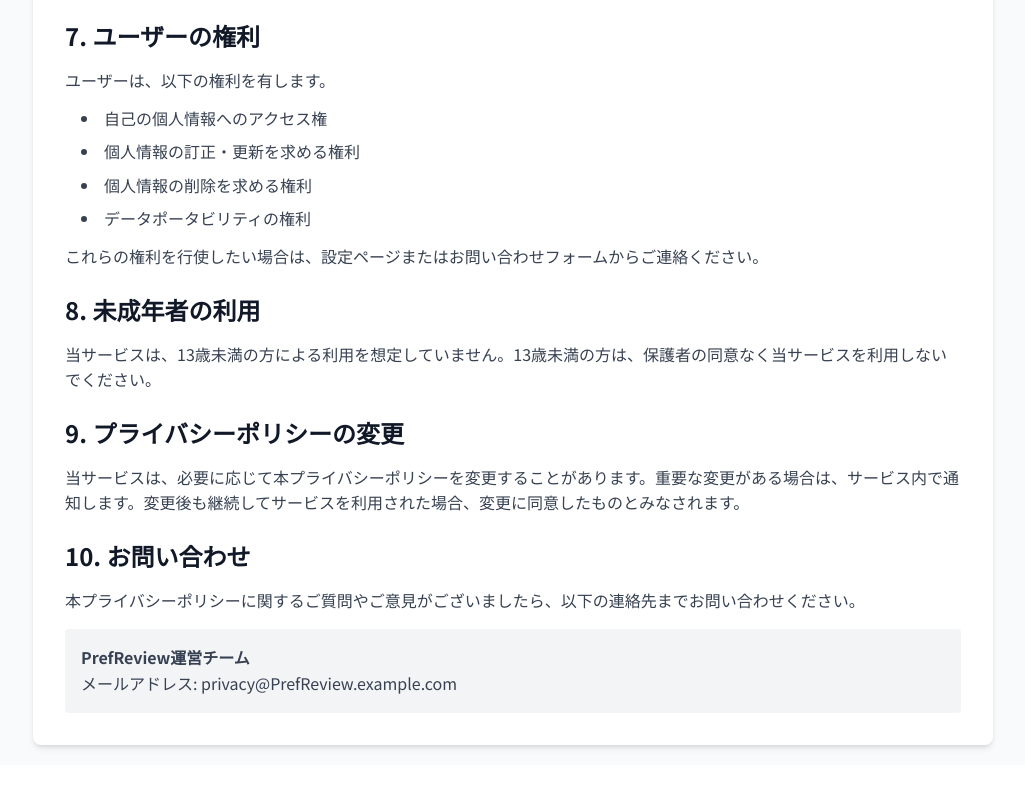
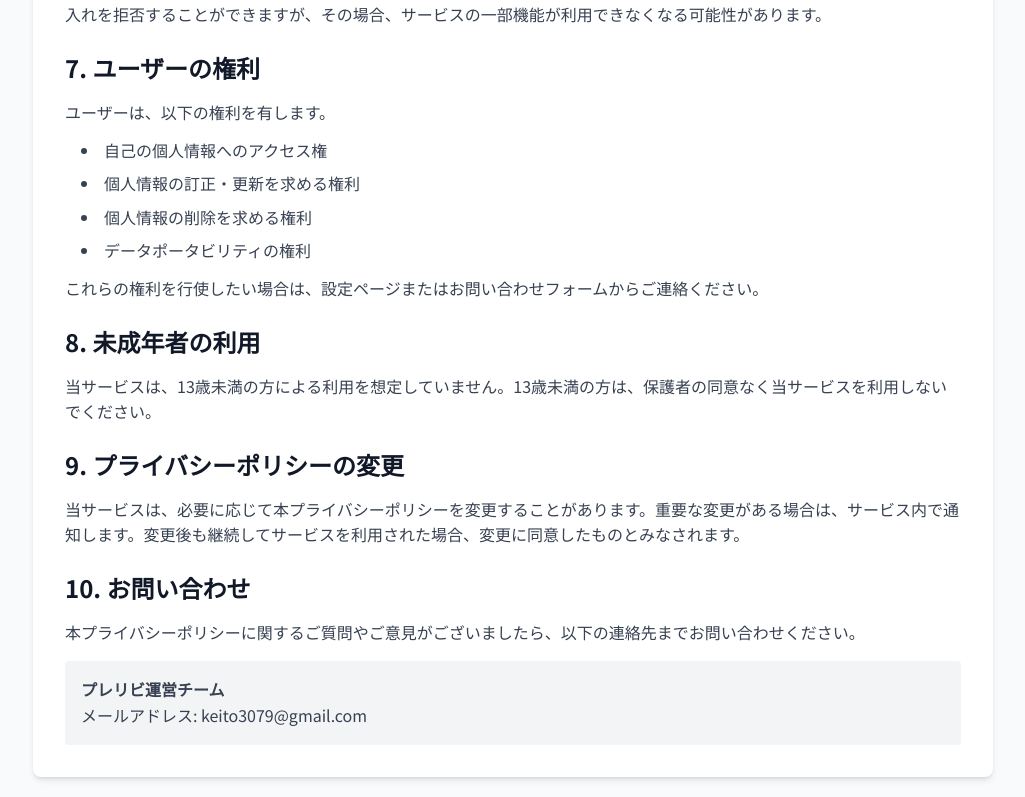
Before and after one commit to keito0612/DokoSumu_Web, a Next.js app in the folder next/: page /privacy-policy in a window 1280 px wide. Shown: the part 2291-3088 px from the top of the page, without its empty margins (127-1152 px from the left). Before the commit the page ends 3056 px from the top, so only its background shows below. Built offline with nearby package versions, Linux system fonts and the light colour scheme; no server answers.

Commit message:
プライバシーポリシーと利用規約の位置を調整。

```diff
--- a/next/app/privacy-policy/page.tsx
+++ b/next/app/privacy-policy/page.tsx
@@ -10,7 +10,7 @@ function PrivacyPolicyPage() {
       <NavBar title="プライバシーポリシー" onBack={true} />
 
       <div className='relative flex w-full min-h-screen flex-col bg-gray-50 overflow-x-hidden'>
-        <div className="px-4 sm:px-20 flex flex-1 justify-center py-5 pt-16 pb-24 sm:pb-5 md:pb-5 lg:pb-5 2xl:pb-5 xl:pb-5">
+        <div className="px-4 sm:px-20 flex flex-1 justify-center py-5 pt-24 pb-24 sm:pb-5 md:pb-5 lg:pb-5 2xl:pb-5 xl:pb-5">
           <div className="layout-content-container flex flex-col max-w-[960px] flex-1">
             <PageHeader title={"プライバシーポリシー"} />
             <div className='bg-white rounded-lg shadow-md p-6 sm:p-8 mt-2'>
@@ -153,8 +153,8 @@ function PrivacyPolicyPage() {
                     本プライバシーポリシーに関するご質問やご意見がございましたら、以下の連絡先までお問い合わせください。
                   </p>
                   <div className="mt-4 p-4 bg-gray-100 rounded">
-                    <p className="font-semibold">PrefReview運営チーム</p>
-                    <p>メールアドレス: privacy@PrefReview.example.com</p>
+                    <p className="font-semibold">プレリビ運営チーム</p>
+                    <p>メールアドレス: keito3079@gmail.com</p>
                   </div>
                 </section>
               </div>
--- a/next/app/terms-of-service/page.tsx
+++ b/next/app/terms-of-service/page.tsx
@@ -10,7 +10,7 @@ function TermsOfServicePage() {
       <NavBar title="利用規約" onBack={true} />
 
       <div className='relative flex w-full min-h-screen flex-col bg-gray-50 overflow-x-hidden'>
-        <div className="px-4 sm:px-20 flex flex-1 justify-center py-5 pt-16 pb-24 sm:pb-5 md:pb-5 lg:pb-5 2xl:pb-5 xl:pb-5">
+        <div className="px-4 sm:px-20 flex flex-1 justify-center py-5 pt-20 pb-24 sm:pb-5 md:pb-5 lg:pb-5 2xl:pb-5 xl:pb-5">
           <div className="layout-content-container flex flex-col max-w-[960px] flex-1">
             <PageHeader title={"利用規約"} />
             <div className='bg-white rounded-lg shadow-md p-6 sm:p-8 mt-2'>
@@ -182,8 +182,8 @@ function TermsOfServicePage() {
                     本規約に関するご質問やご意見がございましたら、以下の連絡先までお問い合わせください。
                   </p>
                   <div className="mt-4 p-4 bg-gray-100 rounded">
-                    <p className="font-semibold">PrefReview運営チーム</p>
-                    <p>メールアドレス: support@PrefReview.example.com</p>
+                    <p className="font-semibold">プレリビ運営チーム</p>
+                    <p>メールアドレス: keito3079@gmail.com</p>
                   </div>
                 </section>
               </div>
```
